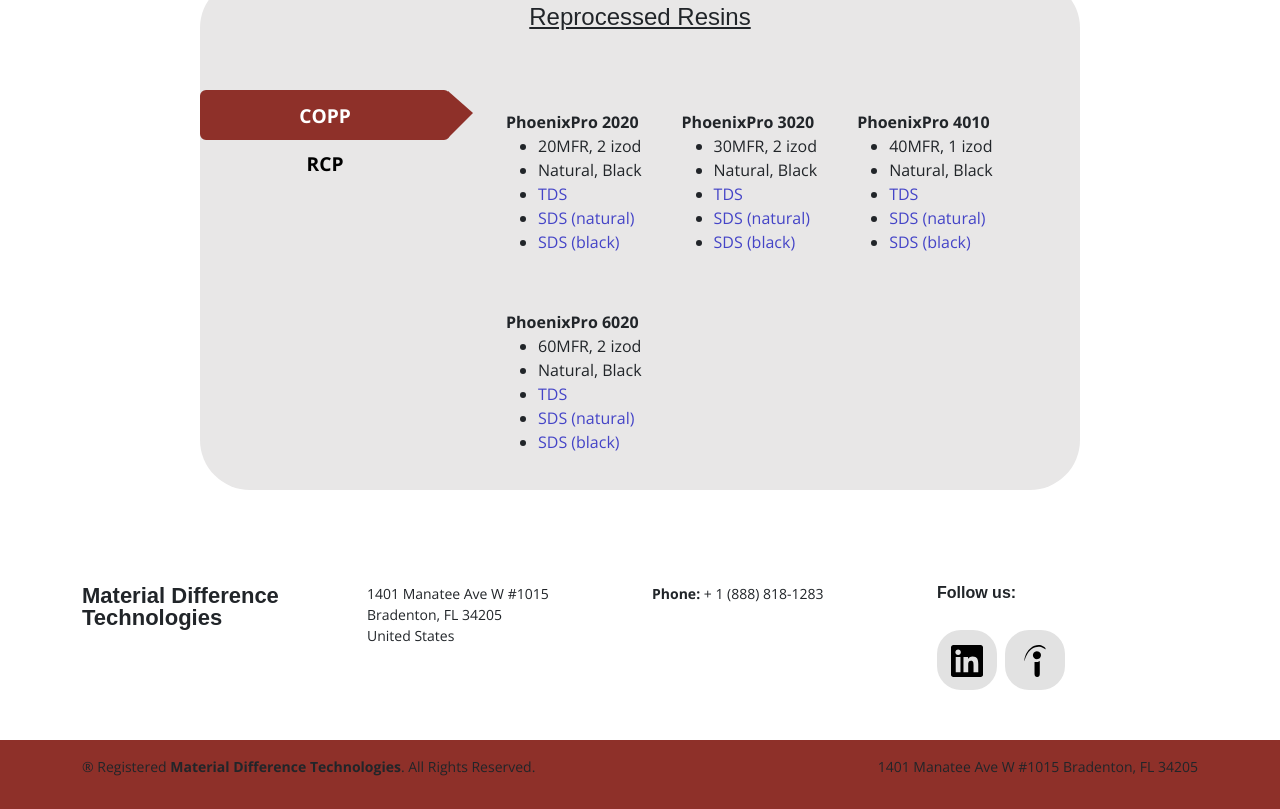
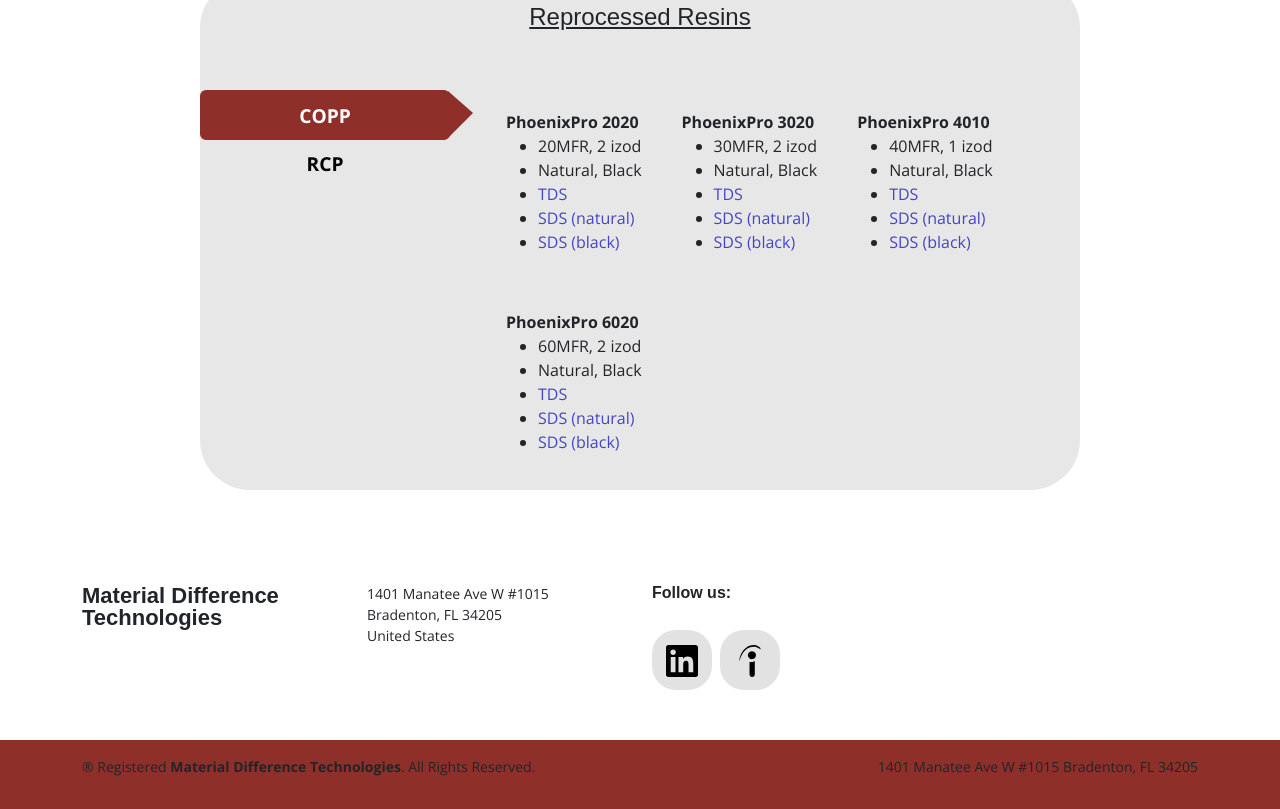
Before and after one commit to dkirov1/MDTRedesign, a website: page PhoenixPortfolio.html in a window 1280 px wide. Shown: the part 795-1604 px from the top of the page. Drawn offline with nearby package versions, Linux system fonts and the light colour scheme.

Commit message:
Update PhoenixPortfolio.html

```diff
--- a/PhoenixPortfolio.html
+++ b/PhoenixPortfolio.html
@@ -318,11 +318,11 @@ Insert Resin Table -->
             </p>
         </div>
 
-        <div class="col-lg-3 col-md-6 footer-links" style="text-align: left;">
+        <!-- <div class="col-lg-3 col-md-6 footer-links" style="text-align: left;">
           <p><br>
           <strong>Phone:</strong> + 1 (888) 818-1283<br>
           </p>
-        </div>
+        </div> -->
         <div class="col-lg-3 col-md-6 footer-links">
           <div><br><h4>Follow us:</h4></div>
           <div class="social-links mt-3"style="text-align: left;">
```
